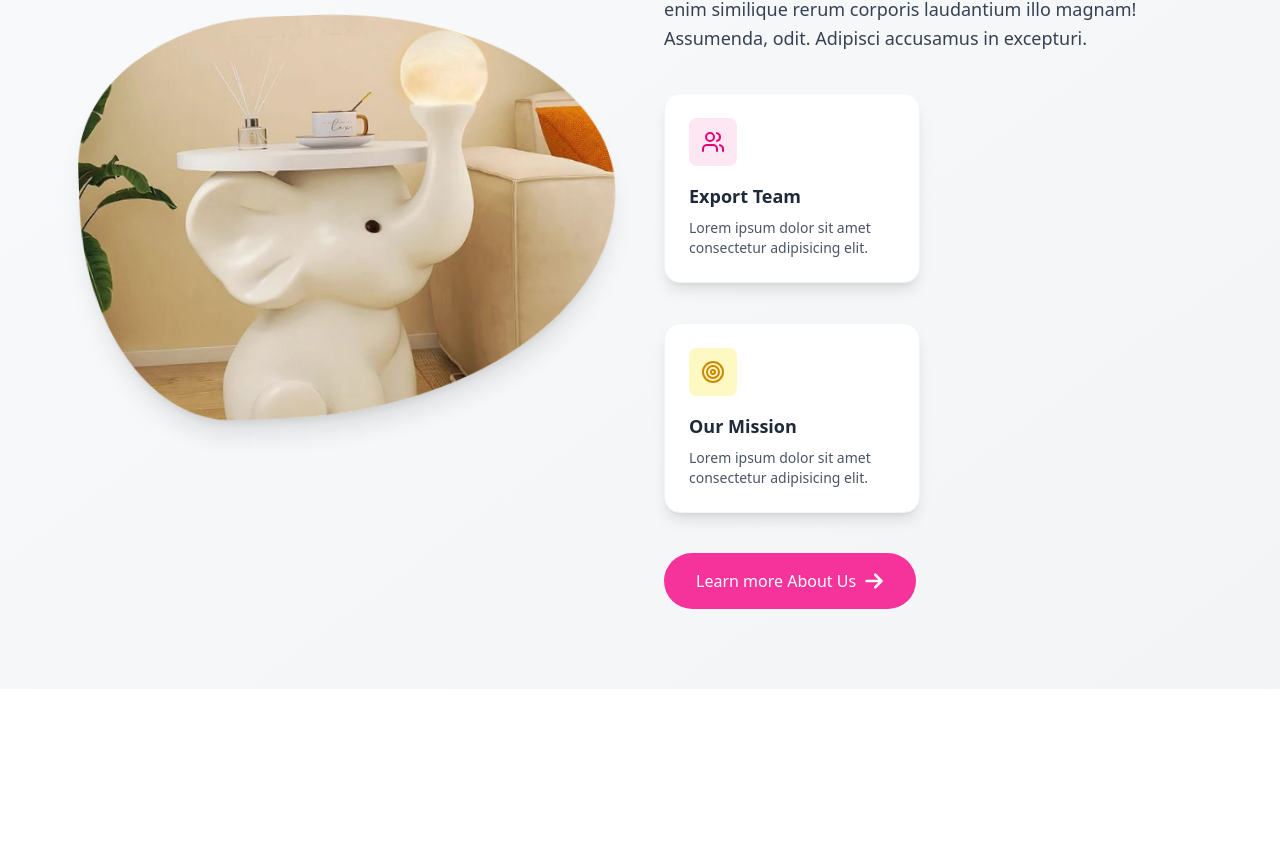
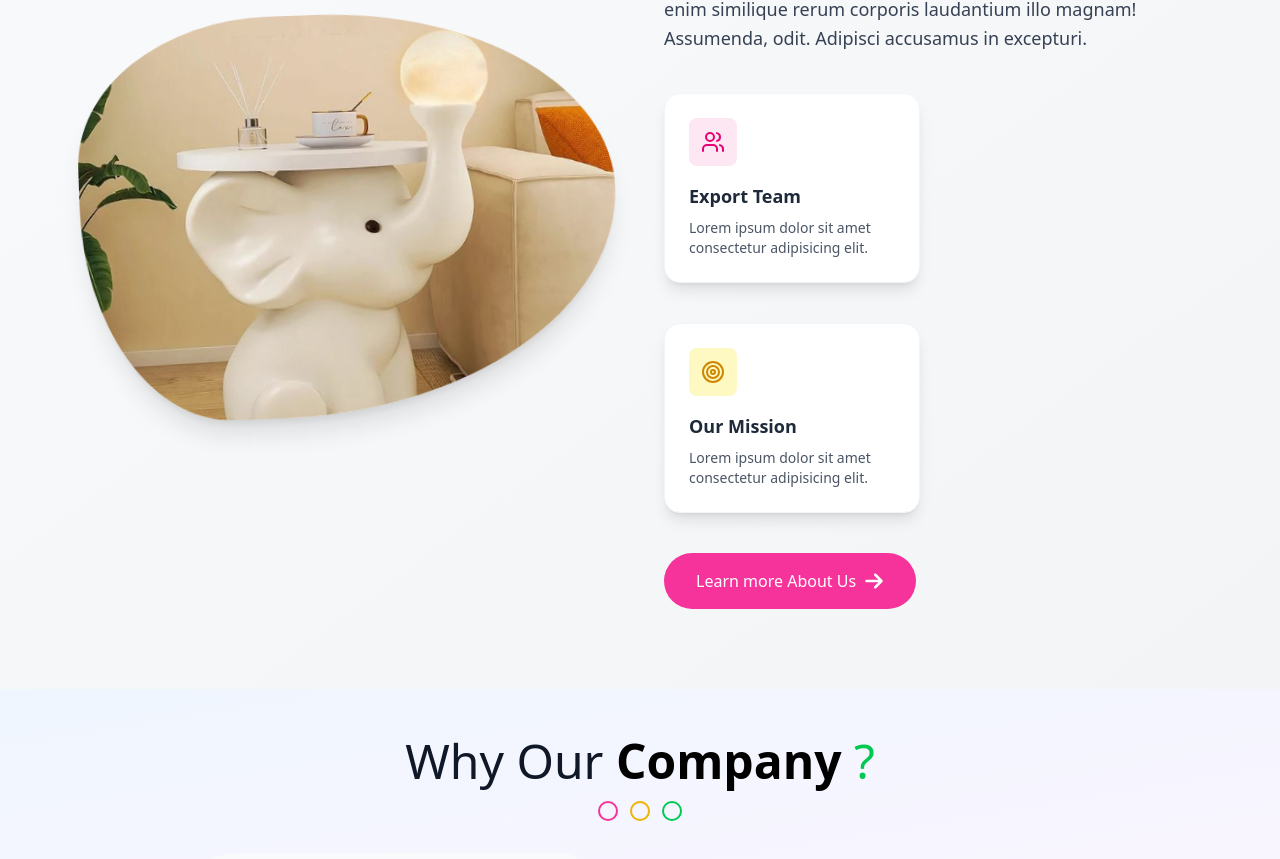
Before and after one commit to tanjilaWD/Pro_Service, a React (Vite) app: page / in a window 1280 px wide. Shown: the part 952-1811 px from the top of the page. Before the commit the page ends 1641 px from the top, so only its background shows below. Built offline with nearby package versions, Linux system fonts and the light colour scheme.

Commit message:
whyourcompany section add

```diff
--- a/src/App.jsx
+++ b/src/App.jsx
@@ -4,6 +4,7 @@ import 'aos/dist/aos.css'
 import Hero from "./Components/Hero";
 import Navbar from "./Components/Navbar";
 import About from "./Components/About";
+import WhyOurCompany from "./Components/WhyOurCompany";
 
 
 
@@ -21,6 +22,7 @@ const App = () => {
       <Navbar/>
       <Hero/>
       <About/>
+      <WhyOurCompany/>
     </div>
   );
 };
--- /dev/null
+++ b/src/Components/WhyOurCompany.jsx
@@ -0,0 +1,32 @@
+
+
+const WhyOurCompany = () => {
+    return (
+        <section id="company" className="relative overflow-hidden bg-gradient-to-br from-blue-50 to-purple-50 py-12 sm:py-16 md:py-12 lg:px-20">
+            <div className="max-w-6xl mx-auto">
+                <div className="text-center mb-6 md:mb-8" data-aos = 'fade-down'>
+                    <h2 className="text-3xl sm:text-4xl md:text-5xl text-gray-900">
+                Why Our <span className="text-black font-bold">Company</span>
+                <span className="text-green-500 "> ?</span>
+                    </h2>
+                <div className="flex gap-3 mt-4 justify-center ">
+                <span className="w-5 h-5 rounded-full border-2 border-pink-500"></span>
+                <span className="w-5 h-5 rounded-full border-2 border-yellow-500"></span>
+                <span className="w-5 h-5 rounded-full border-2 border-green-500"></span>
+                </div>
+                </div>
+                <div className="grid grid-cols-1 lg:grid-cols-2 gap-8 md:gap-12 items-center ">
+               <div className="relative w-full flex justify-center order-2 lg:order-1">
+                <div className="w-full max-w-md lg:max-w-lg xl:max-w-xl h-[460px] md:h-[500] lg:h-[520px] overflow-hidden bg-gray-50 shadow-lg md:shadow-xl absolute top-0 z-0 rounded-[30%_10%_20%_70%/60%_30%_70%_30%]">
+
+                </div>
+                    </div>
+
+                </div>
+            </div>
+
+        </section>
+    );
+};
+
+export default WhyOurCompany;
```
Also changed, not shown: src/Components/About.jsx (+2 -8 lines).
